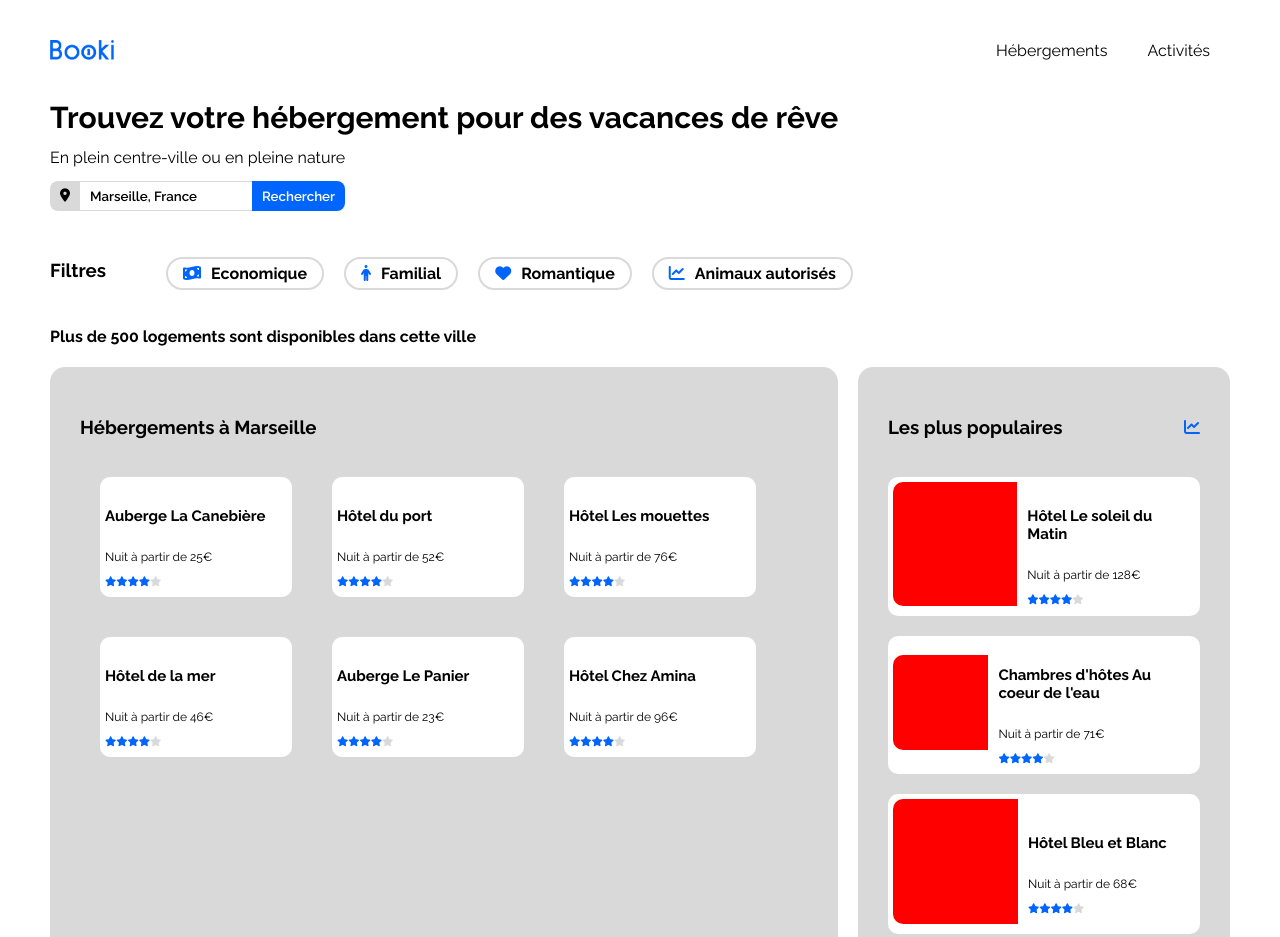
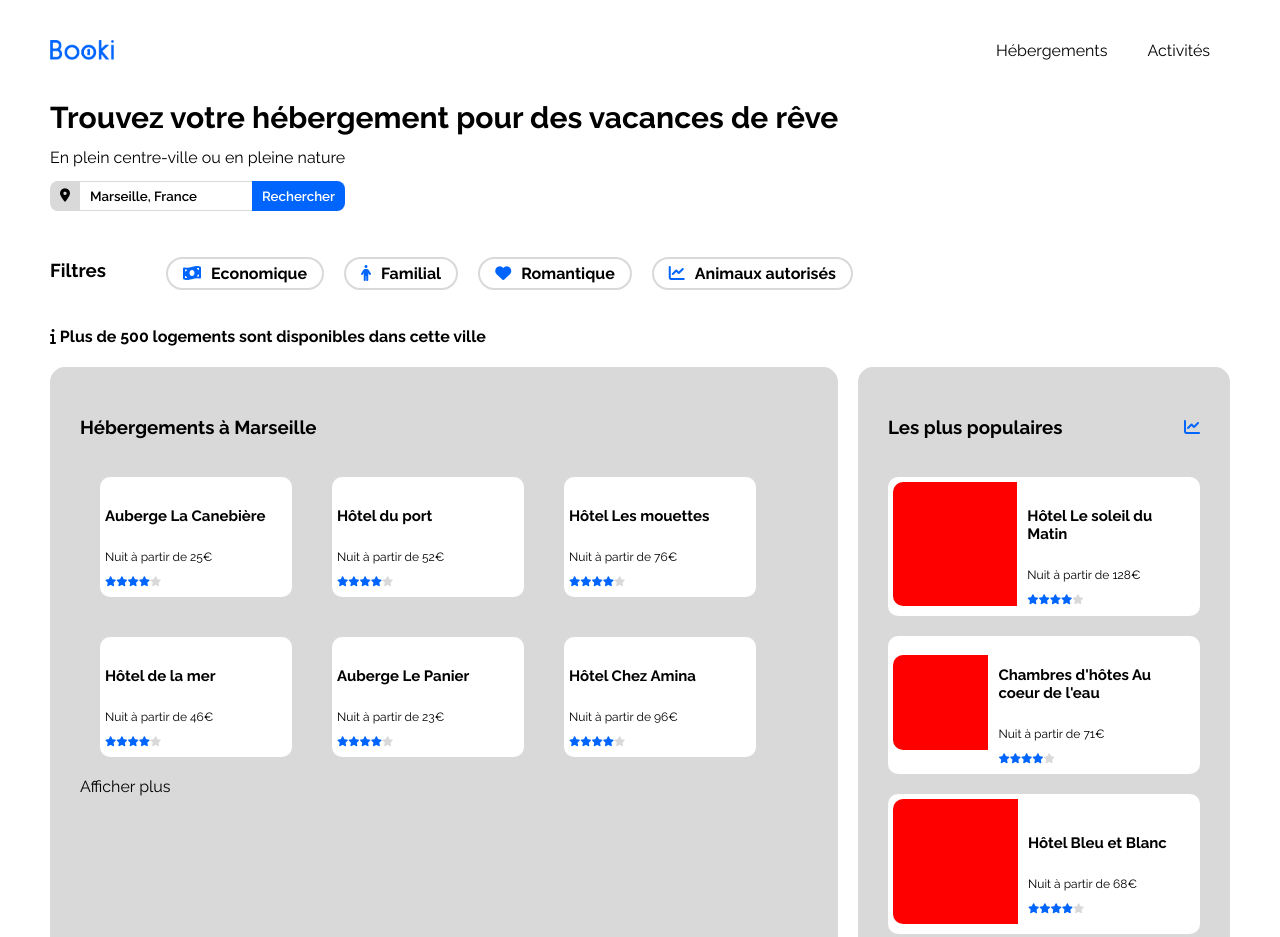
Before and after one commit to Peallyz/Projet1, a website: page Booki/index.html in a window 1280 px wide. Shown: the top 937 px of the page. Drawn offline with Linux system fonts and the light colour scheme.

Commit message:
Add : content "i" and "Afficher plus"

```diff
--- a/Booki/index.html
+++ b/Booki/index.html
@@ -60,7 +60,10 @@
                 </div>
             </section>
             <section class="hebergement">
-                <h4>Plus de 500 logements sont disponibles dans cette ville</h4>
+                <h4>
+                    <span><i class="fa-solid fa-info"></i> </span> Plus de 500
+                    logements sont disponibles dans cette ville
+                </h4>
                 <div class="offers">
                     <div class="offers__main">
                         <h3>Hébergements à Marseille</h3>
@@ -150,12 +153,12 @@
                                 </div>
                             </article>
                         </div>
+                        <a href="#">Afficher plus</a>
                     </div>
                     <div class="offers__sponsored">
                         <div class="offers__sponsored--title">
                             <h3>Les plus populaires</h3>
                             <i class="fa-solid fa-chart-line"></i>
-
                         </div>
                         <div class="articles">
                             <article>
```
